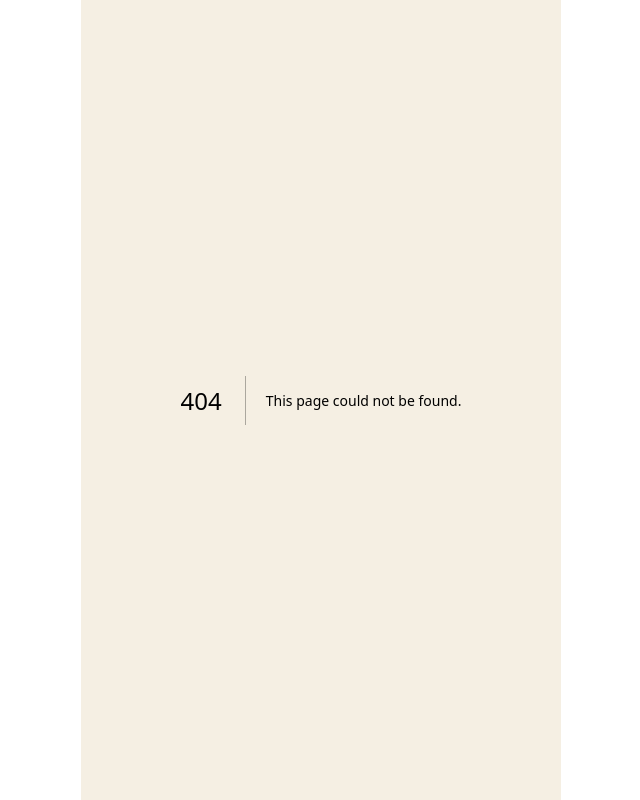
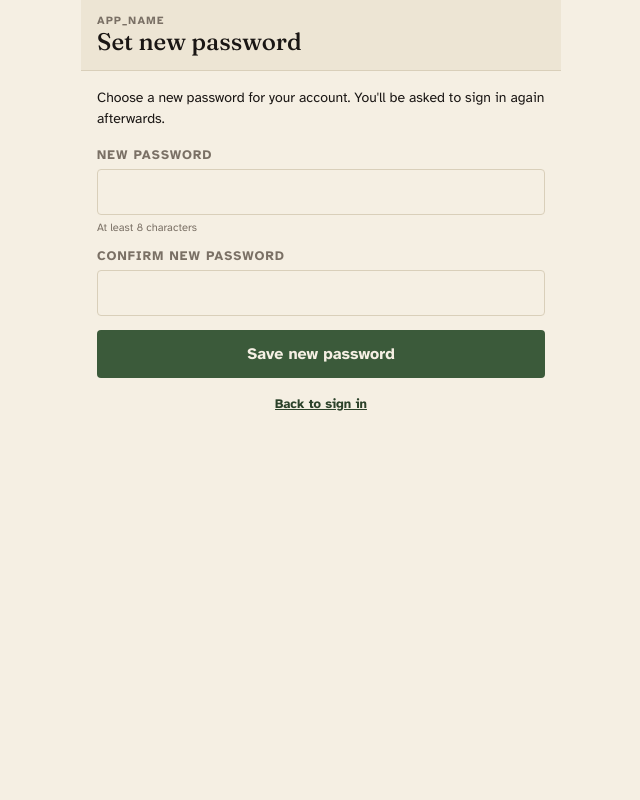
Before and after one commit to cracklesag/appname, a Next.js app: page /reset-password in a window 1280 px wide. Before the commit this address had no page. Shown: the whole page, without its empty margins (319-959 px from the left). Built offline with nearby package versions, Linux system fonts and the light colour scheme.

Commit message:
Add password reset flow

```diff
--- /dev/null
+++ b/app/forgot-password/page.tsx
@@ -0,0 +1,137 @@
+'use client';
+
+import { useState } from 'react';
+import Link from 'next/link';
+import { createClient } from '@/lib/supabase/client';
+import { Header } from '@/components/Header';
+
+export default function ForgotPasswordPage() {
+  const [email, setEmail] = useState('');
+  const [error, setError] = useState<string | null>(null);
+  const [loading, setLoading] = useState(false);
+  const [sentTo, setSentTo] = useState<string | null>(null);
+
+  async function handleSubmit(e: React.FormEvent) {
+    e.preventDefault();
+    setError(null);
+
+    if (!/^[^\s@]+@[^\s@]+\.[^\s@]+$/.test(email)) {
+      setError('Please enter a valid email address');
+      return;
+    }
+
+    setLoading(true);
+    const supabase = createClient();
+    const origin = typeof window !== 'undefined' ? window.location.origin : '';
+    const { error } = await supabase.auth.resetPasswordForEmail(email, {
+      redirectTo: `${origin}/auth/callback?next=/reset-password`,
+    });
+
+    if (error) {
+      // Show error but still treat as success in UX to prevent email enumeration —
+      // Supabase itself returns success for non-existent emails, this catches
+      // rate-limit / network errors only.
+      setError(error.message);
+      setLoading(false);
+      return;
+    }
+
+    setSentTo(email);
+    setLoading(false);
+  }
+
+  if (sentTo) {
+    return (
+      <div>
+        <Header title="Check your email" subtitle="APP_NAME" />
+        <div style={{ padding: 16 }}>
+          <div
+            className="card"
+            style={{
+              padding: 18,
+              background: 'var(--forest-soft)',
+              borderColor: 'var(--forest)',
+            }}
+          >
+            <div style={{ fontSize: 14, color: 'var(--forest-dark)', fontWeight: 700, marginBottom: 8 }}>
+              Reset link sent
+            </div>
+            <div style={{ fontSize: 14, color: 'var(--ink)', lineHeight: 1.5 }}>
+              If an account exists for <strong>{sentTo}</strong>, we&apos;ve emailed
+              a link to reset your password. Tap the link, set a new password, then
+              come back here and sign in.
+            </div>
+            <div style={{ fontSize: 12, color: 'var(--muted)', marginTop: 12, lineHeight: 1.5 }}>
+              No email? Check your spam folder. The link expires after an hour — if
+              it&apos;s been longer than that, request a new one.
+            </div>
+          </div>
+          <div style={{ marginTop: 18, textAlign: 'center' }}>
+            <Link
+              href="/login"
+              style={{ fontSize: 14, color: 'var(--forest-dark)', fontWeight: 700, textDecoration: 'underline' }}
+            >
+              Back to sign in
+            </Link>
+          </div>
+        </div>
+      </div>
+    );
+  }
+
+  return (
+    <div>
+      <Header title="Reset password" subtitle="APP_NAME" />
+      <form onSubmit={handleSubmit} style={{ padding: 16 }}>
+        <div style={{ fontSize: 14, color: 'var(--ink)', marginBottom: 18, lineHeight: 1.5 }}>
+          Enter the email address you signed up with and we&apos;ll send you a link
+          to set a new password.
+        </div>
+        <div style={{ marginBottom: 14 }}>
+          <div className="label">Email</div>
+          <input
+            type="email"
+            className="input"
+            required
+            autoComplete="email"
+            value={email}
+            onChange={(e) => setEmail(e.target.value)}
+          />
+        </div>
+
+        {error && (
+          <div
+            className="card"
+            style={{
+              padding: 12,
+              marginBottom: 14,
+              background: 'var(--red-soft)',
+              borderColor: 'var(--red)',
+              color: 'var(--red)',
+              fontSize: 13,
+              fontWeight: 700,
+            }}
+          >
+            {error}
+          </div>
+        )}
+
+        <button
+          type="submit"
+          className="btn-primary"
+          style={{ width: '100%' }}
+          disabled={loading}
+        >
+          {loading ? 'Sending link…' : 'Send reset link'}
+        </button>
+
+        <div style={{ marginTop: 18, textAlign: 'center', fontSize: 13, color: 'var(--muted)' }}>
+          Remembered it?{' '}
+          <Link href="/login" style={{ color: 'var(--forest-dark)', fontWeight: 700, textDecoration: 'underline' }}>
+            Sign in
+          </Link>
+        </div>
+      </form>
+    </div>
+  );
+}
--- /dev/null
+++ b/app/reset-password/page.tsx
@@ -0,0 +1,116 @@
+'use client';
+
+import { useState } from 'react';
+import Link from 'next/link';
+import { useRouter } from 'next/navigation';
+import { createClient } from '@/lib/supabase/client';
+import { Header } from '@/components/Header';
+
+export default function ResetPasswordPage() {
+  const router = useRouter();
+  const [password, setPassword] = useState('');
+  const [confirmPassword, setConfirmPassword] = useState('');
+  const [error, setError] = useState<string | null>(null);
+  const [loading, setLoading] = useState(false);
+
+  async function handleSubmit(e: React.FormEvent) {
+    e.preventDefault();
+    setError(null);
+
+    if (password.length < 8) {
+      setError('Password must be at least 8 characters');
+      return;
+    }
+    if (password !== confirmPassword) {
+      setError('Passwords don\u2019t match');
+      return;
+    }
+
+    setLoading(true);
+    const supabase = createClient();
+    const { error } = await supabase.auth.updateUser({ password });
+
+    if (error) {
+      setError(error.message);
+      setLoading(false);
+      return;
+    }
+
+    // Sign out to force a fresh login with the new password — this confirms
+    // it works and clears the temporary recovery session.
+    await supabase.auth.signOut();
+    router.replace('/login?reset=ok');
+    router.refresh();
+  }
+
+  return (
+    <div>
+      <Header title="Set new password" subtitle="APP_NAME" />
+      <form onSubmit={handleSubmit} style={{ padding: 16 }}>
+        <div style={{ fontSize: 14, color: 'var(--ink)', marginBottom: 18, lineHeight: 1.5 }}>
+          Choose a new password for your account. You&apos;ll be asked to sign in
+          again afterwards.
+        </div>
+        <div style={{ marginBottom: 14 }}>
+          <div className="label">New password</div>
+          <input
+            type="password"
+            className="input"
+            required
+            minLength={8}
+            autoComplete="new-password"
+            value={password}
+            onChange={(e) => setPassword(e.target.value)}
+          />
+          <div style={{ fontSize: 11, color: 'var(--muted)', marginTop: 6 }}>
+            At least 8 characters
+          </div>
+        </div>
+        <div style={{ marginBottom: 14 }}>
+          <div className="label">Confirm new password</div>
+          <input
+            type="password"
+            className="input"
+            required
+            minLength={8}
+            autoComplete="new-password"
+            value={confirmPassword}
+            onChange={(e) => setConfirmPassword(e.target.value)}
+          />
+        </div>
+
+        {error && (
+          <div
+            className="card"
+            style={{
+              padding: 12,
+              marginBottom: 14,
+              background: 'var(--red-soft)',
+              borderColor: 'var(--red)',
+              color: 'var(--red)',
+              fontSize: 13,
+              fontWeight: 700,
+            }}
+          >
+            {error}
+          </div>
+        )}
+
+        <button
+          type="submit"
+          className="btn-primary"
+          style={{ width: '100%' }}
+          disabled={loading}
+        >
+          {loading ? 'Saving\u2026' : 'Save new password'}
+        </button>
+
+        <div style={{ marginTop: 18, textAlign: 'center', fontSize: 13, color: 'var(--muted)' }}>
+          <Link href="/login" style={{ color: 'var(--forest-dark)', fontWeight: 700, textDecoration: 'underline' }}>
+            Back to sign in
+          </Link>
+        </div>
+      </form>
+    </div>
+  );
+}
--- a/middleware.ts
+++ b/middleware.ts
@@ -23,7 +23,7 @@ export async function middleware(request: NextRequest) {
 
   const { data: { user } } = await supabase.auth.getUser();
 
-  const publicPaths = ['/login', '/signup', '/auth'];
+  const publicPaths = ['/login', '/signup', '/forgot-password', '/auth'];
   const isPublic = publicPaths.some(p => request.nextUrl.pathname.startsWith(p));
 
   if (!user && !isPublic) {
```
Also changed, not shown: app/login/page.tsx (+48 -7 lines).
